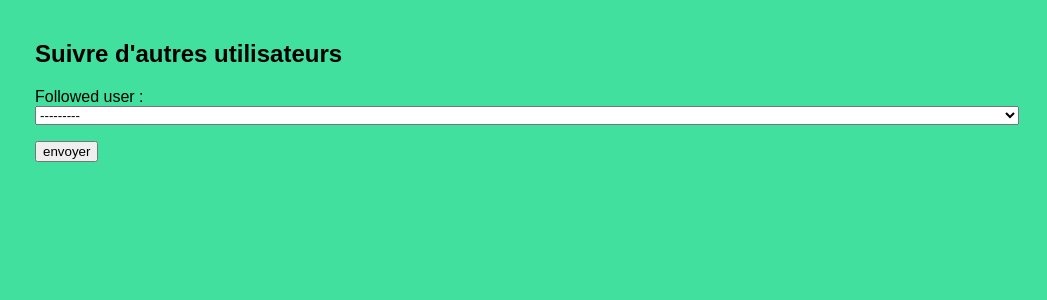
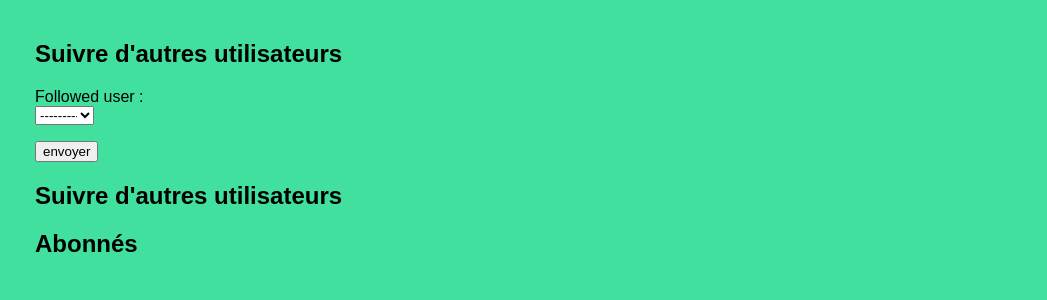
Before and after one commit to Jean-PierreBE/LITReview, a Django app: page /home/abonnements in a window 1280 px wide. Shown: the part 88-388 px from the top of the page, without its empty margins (233-1280 px from the left). Run offline with Django 4.2, Linux system fonts and the light colour scheme; data comes from the database, SQL or seed files in the repository; both versions use the stored data as it was after the commit.

Commit message:
5ème commit

```diff
--- a/src/WebReview/urls.py
+++ b/src/WebReview/urls.py
@@ -29,7 +29,10 @@ urlpatterns = [
     path('logout/', LogoutView.as_view(), name='logout'),
     path('signup/', connexion.views.SignupView.as_view(), name='signup'),
     path('home/posts', review.views.PostsView.as_view(), name='posts'),
-    path('home/abonnements', review.views.UserFollowsView.as_view(title01="Suivre d'autres utilisateurs", action01 = "envoyer"), name='abonnements'),
+    path('home/abonnements', review.views.UserFollowsView.as_view(title01="Suivre d'autres utilisateurs", action01 = "envoyer",
+                                                                  title02="Suivre d'autres utilisateurs",
+                                                                  title03="Abonnés"),
+         name='abonnements'),
     path('home/create_review', review.views.ReviewView.as_view(), name='create_review'),
     path('home/create_ticket', review.views.CreateTicketView.as_view(title="Créer un ticket", action = "créer"), name='create_ticket'),
     path('home/', review.views.HomeView.as_view(), name='home'),
--- a/src/review/forms.py
+++ b/src/review/forms.py
@@ -1,5 +1,6 @@
 from django import forms
 from review.models import Ticket, Review, UserFollows
+from django.contrib.auth import get_user
 
 class ReviewForm(forms.ModelForm):
     class Meta:
@@ -25,3 +26,14 @@ class UserFollowsForm(forms.ModelForm):
         fields = [
             "followed_user",
         ]
+
+    def clean(self):
+        cleaned_data = super().clean()
+        other_user = cleaned_data.get("followed_user")
+
+        if other_user:
+            # Only do something if both fields are valid so far.
+            if other_user == get_user():
+                raise ValidationError(
+                    "Did not send for 'help' in the subject despite " "CC'ing yourself."
+                )
--- a/src/review/templates/review/abonnements.html
+++ b/src/review/templates/review/abonnements.html
@@ -5,7 +5,7 @@
         {% csrf_token %}
         {{form.as_p}}
         <input type="submit" value={{ action01 }}>
-        <h2>{{ title02 }}</h2>
-        <h2>{{ title03 }}</h2>
     </form>
+    <h2>{{ title02 }}</h2>
+    <h2>{{ title03 }}</h2>
 {% endblock content %}
--- a/src/review/views.py
+++ b/src/review/views.py
@@ -19,16 +19,19 @@ class UserFollowsView(CreateView):
     form_class = UserFollowsForm
     success_url = reverse_lazy('home')
     title01 = "default"
+    title02 = "default"
+    title03 = "default"
     action01 = "default"
     def get_context_data(self, **kwargs):
         context = super().get_context_data()
         context["title01"] = self.title01
+        context["title02"] = self.title02
+        context["title03"] = self.title03
         context["action01"] = self.action01
         return context
 
     def form_valid(self, form):
         if self.request.user.is_authenticated:
-            print("self.request.user")
             form.instance.user = self.request.user
         return super().form_valid(form)
 
@@ -51,6 +54,5 @@ class CreateTicketView(CreateView):
         return context
     def form_valid(self, form):
         if self.request.user.is_authenticated:
-            print("self.request.user 1 ")
             form.instance.user = self.request.user
         return super().form_valid(form)
--- a/src/static/app.css
+++ b/src/static/app.css
@@ -63,7 +63,7 @@ form > p {
         flex-direction: column;
 }
 
-#id_pseudo, #id_password1, #id_password2{
+#id_pseudo, #id_password1, #id_password2, #id_followed_user{
     width: 6%;
 }
 
```
Also changed, not shown: src/db.sqlite3, 1 other file.
